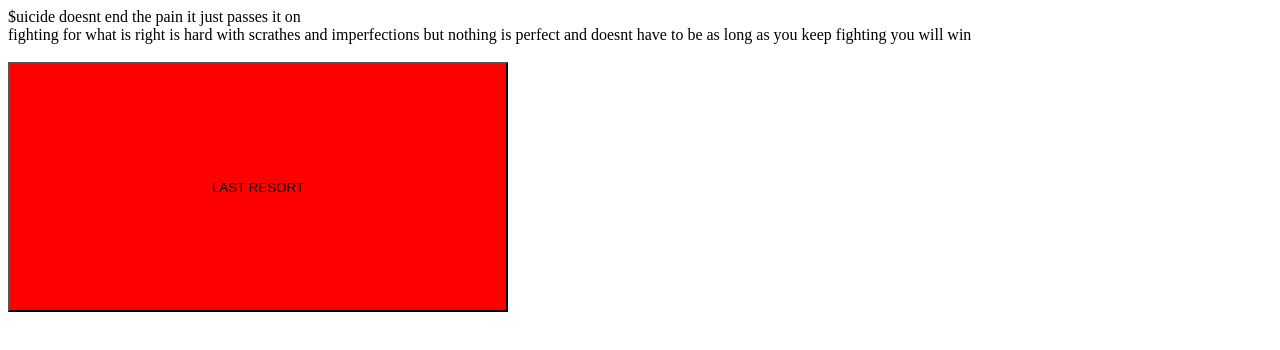
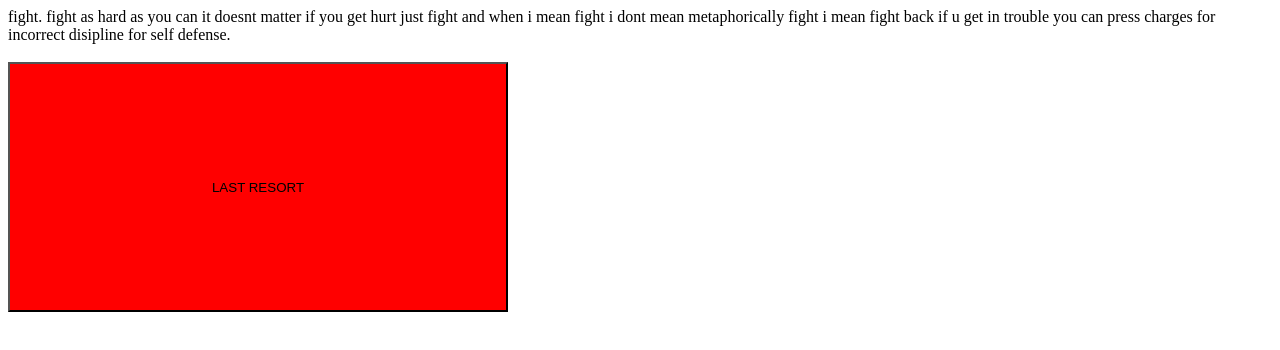
Before and after one commit to Nat33322/inspirational-quotes, a plain HTML site: page index.html in a window 1280 px wide. Both pictures are taken after a click on the link "LAST RESORT". Drawn offline with Linux system fonts and the light colour scheme.

Commit message:
Update index.html

```diff
--- a/index.html
+++ b/index.html
@@ -13,6 +13,6 @@ $uicide doesnt end the pain it just passes it on
 <script>
   document.title = "Inspirational Quotes";
   function clicked() {
-    getElementById("text").textContent = "fight. fight as hard as you can it doesnt matter if you get hurt just fight and when i mean fight i dont mean metaphorically fight i mean fight back if u get in trouble you can press charges for incorrect disipline for self defense.";
+    document.getElementById("text").textContent = "fight. fight as hard as you can it doesnt matter if you get hurt just fight and when i mean fight i dont mean metaphorically fight i mean fight back if u get in trouble you can press charges for incorrect disipline for self defense.";
   }
 </script>
```
